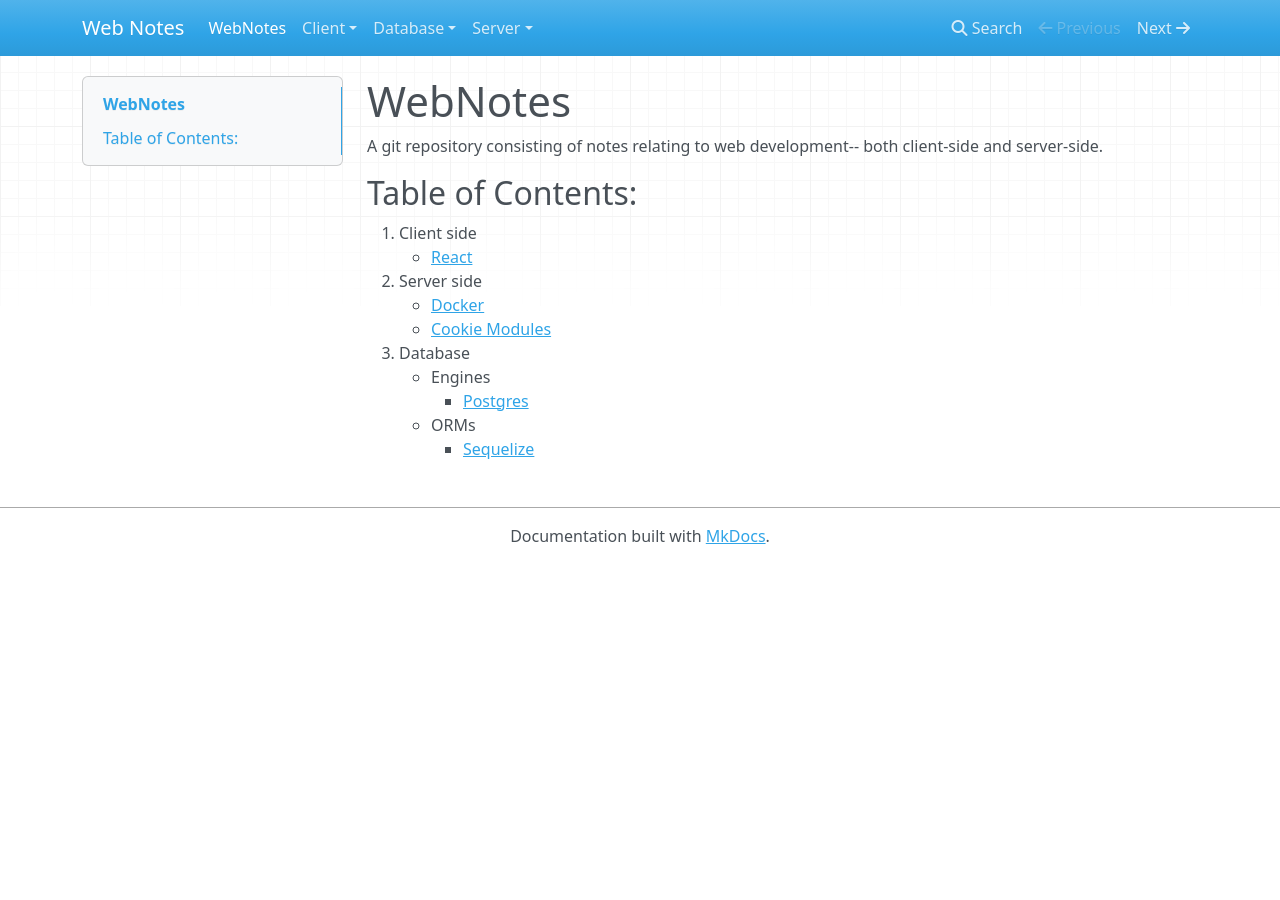
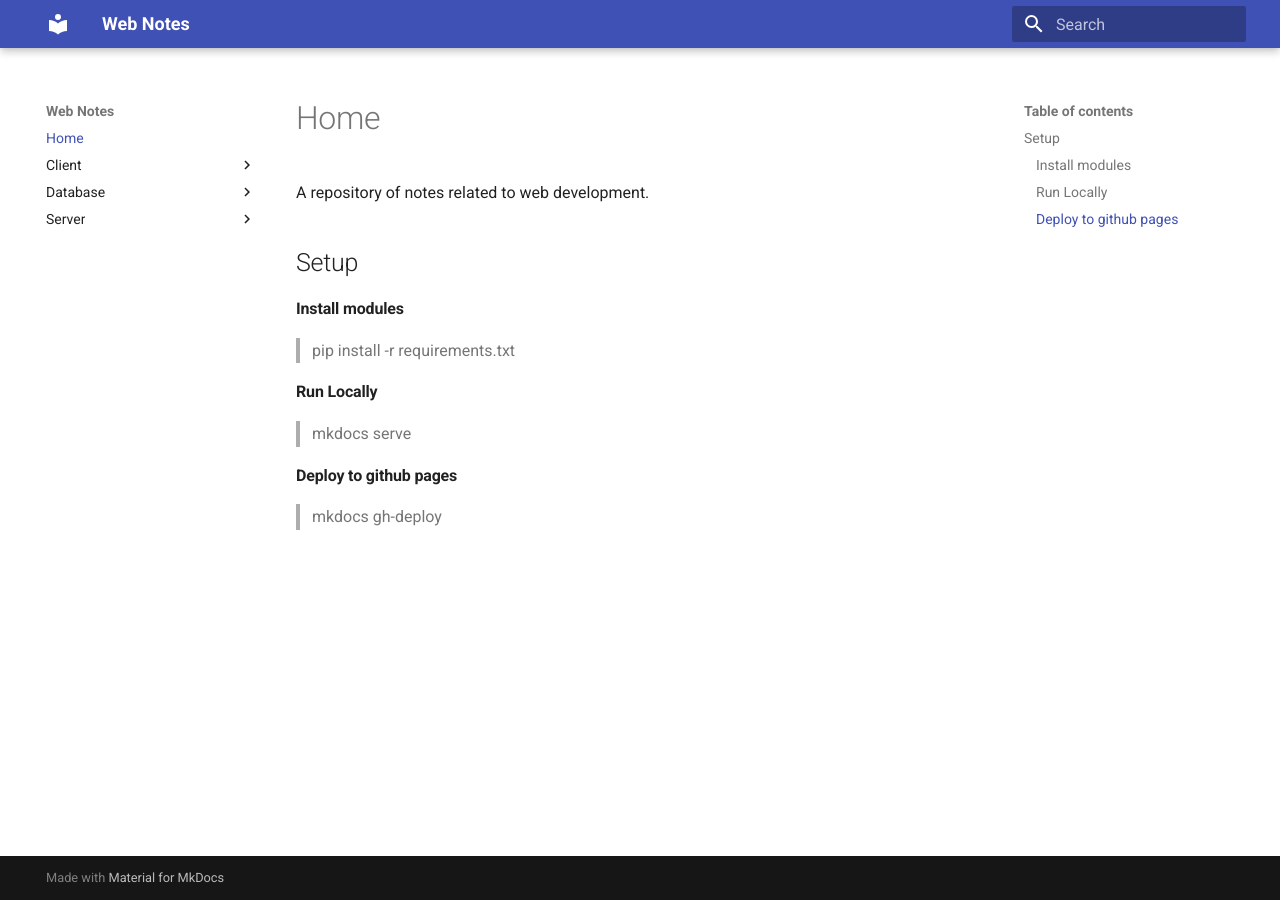
Before and after one commit to esgameco/WebNotes, an MkDocs documentation site: the page built from docs/index.md, in a window 1280 px wide. Built offline with MkDocs 1.6.1 and Material for MkDocs 9.7.7, drawn with Linux system fonts in a browser that asks for light colours; nearby versions of some CDN libraries.

Commit message:
Removed table of contentses

```diff
--- a/docs/index.md
+++ b/docs/index.md
@@ -1,16 +1,15 @@
-# WebNotes
+# Home
 
-A git repository consisting of notes relating to web development-- both client-side and server-side.
+A repository of notes related to web development.
 
-## Table of Contents:
+## Setup
 
-1. Client side
-    - [React](client/react)
-2. Server side
-    - [Docker](server/docker)
-    - [Cookie Modules](server/cookies)
-3. Database
-    - Engines
-        - [Postgres](database/postgres)
-    - ORMs
-        - [Sequelize](database/sequelize)
+#### Install modules
+
+> pip install -r requirements.txt
+
+#### Run Locally
+> mkdocs serve
+
+#### Deploy to github pages
+> mkdocs gh-deploy
--- a/mkdocs.yml
+++ b/mkdocs.yml
@@ -1 +1,7 @@
 site_name: Web Notes
+site_url: http://www.chancevodnoy.me/webnotes/
+
+theme:
+  name: material
+  features:
+    - navigation.instant
```
Also changed, not shown: README.md (+13 -6 lines), docs/client/react/react.md (deleted, +0 -6 lines), docs/database/postgres/install.md (+2 -4 lines), docs/database/postgres/postgres.md (deleted, +0 -5 lines), docs/database/sequelize/sequelize.md (deleted, +0 -9 lines), docs/server/cookies/cookies.md (deleted, +0 -8 lines), docs/server/docker/docker.md (deleted, +0 -6 lines), requirements.txt (added, +21 -0 lines).
